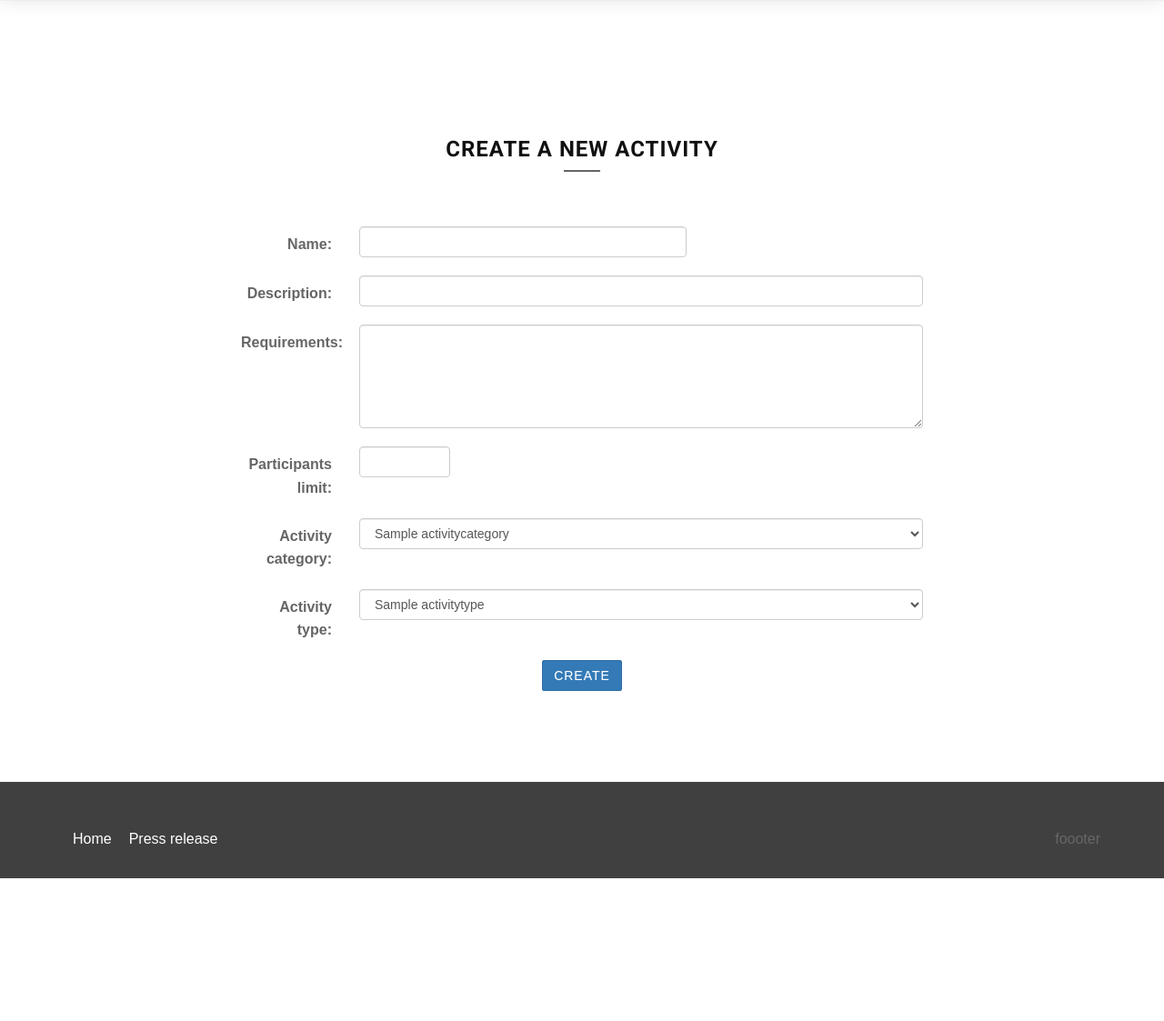
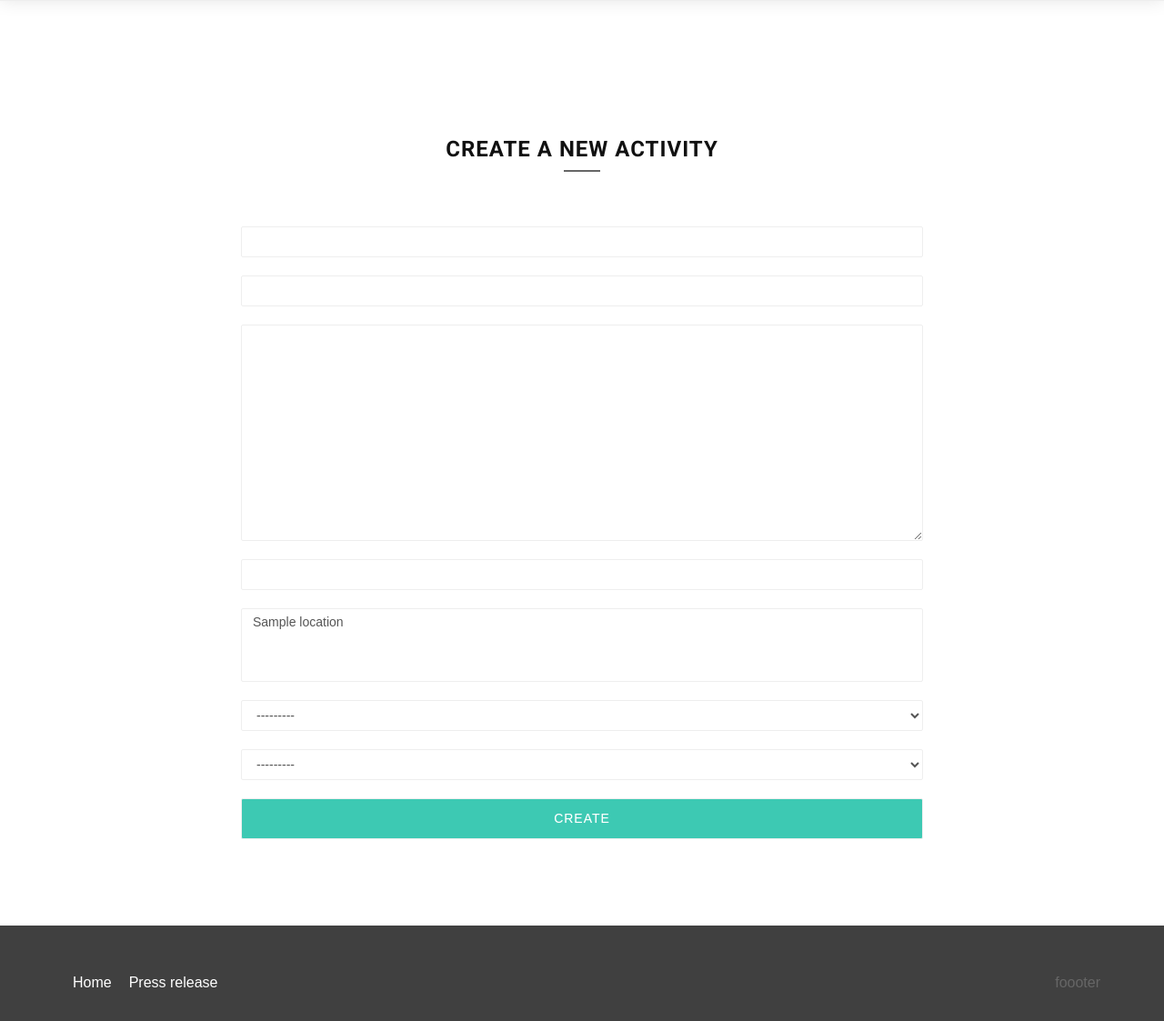
Before and after one commit to gisthere/Activities, a Django app: page /activity/create/ in a window 1280 px wide. Shown: the part 56-1179 px from the top of the page at 91% size. Before the commit the page ends 1022 px from the top, so only its background shows below. Run offline with Django 3.2, Linux system fonts and the light colour scheme; a user stored in the database is signed in; tables that the repository leaves empty hold one stand-in row (values such as "Sample post"); some libraries are stand-ins or nearby versions; some web fonts are replaced.

Commit message:
Implementation of "Activity detail page":    - moved 'index.html' because it was global, but now it refers to activity only    - "create.html" creating new activity    - "detail.html" page for activity detailed information    - 'base.htm' unnecessary file, just leave it for now    - "forms.py" created form for activity app    - "model.py" ManyToMany corrected for activity location, and switched to Auth.User    - "urls.py" integrated new mapping for detailed page    - views.py created function for detailed page and reimplemented the activity create method    - "navigation.html" corrected the new mapping for activity creation

```diff
--- /dev/null
+++ b/Activities/activity/forms.py
@@ -0,0 +1,25 @@
+from django import forms
+from django.core.exceptions import ValidationError
+from activity.models import Activity
+
+
+class ActivityForm(forms.ModelForm):
+    title = 'Create a new activity'
+
+    class Meta:
+        model = Activity
+        fields = ['name', 'description', 'requirements', 'participants_limit', 'locations',
+                  'activity_category', 'activity_type']
+        error_messages = {'required': 'This field is required'}
+
+    def clean(self):
+        if self.cleaned_data.get('participants_limit') <= 0:
+            raise ValidationError("At least one participant is required.")
+        return self.cleaned_data
+
+    def __init__(self, *args, **kwargs):
+        super(ActivityForm, self).__init__(*args, **kwargs)
+        for field in iter(self.fields):
+            self.fields[field].widget.attrs.update({
+                'class': 'form-control'
+            })
--- a/Activities/activity/models.py
+++ b/Activities/activity/models.py
@@ -1,6 +1,6 @@
 from django.db import models
 from locations.models import Location
-from authentication.models import User
+from django.contrib.auth.models import User
 
 
 # Create your models here.
@@ -54,6 +54,8 @@ class Activity(models.Model):
 
 
 class ActivityLocation(models.Model):
+    class Meta:
+        auto_created = True
     location = models.ForeignKey(Location, on_delete=models.CASCADE)
     activity = models.ForeignKey(Activity, on_delete=models.CASCADE)
     index = models.PositiveSmallIntegerField()
--- a/Activities/activity/templates/activity/base.html
+++ b/Activities/activity/templates/activity/base.html
@@ -9,7 +9,7 @@
         {% block sidebar %}
         <ul>
             <li><a href="{% url 'activity:index' %}">Activities</a></li>
-            <li><a href="{% url 'activity:create_activity' %}">Create Activity</a></li>
+            <li><a href="{% url 'activity:activity_create' %}">Create Activity</a></li>
         </ul>
         {% endblock %}
     </div>
--- a/Activities/activity/templates/activity/create.html
+++ b/Activities/activity/templates/activity/create.html
@@ -1,76 +1,54 @@
-{% extends "base.html" %}
-
-{% block title %}Create Activity{% endblock %}
+{% extends 'base.html' %}
 
 {% block content %}
+
+
     <section class="home-section nopadd-bot color-dark text-center">
+
         <div class="container marginbot-50">
             <div class="row">
                 <div class="col-lg-8 col-lg-offset-2">
                     <div class="animatedParent">
                         <div class="section-heading text-center">
-                            <h2 class="h-bold animated bounceInDown">Create a new Activity</h2>
+                            <h2 class="h-bold animated bounceInDown">{{ activity_form.title }}</h2>
                             <div class="divider-header"></div>
                         </div>
                     </div>
                 </div>
             </div>
         </div>
+
         <div class="container">
             <div class="row marginbot-80">
                 <div class="col-md-8 col-md-offset-2">
-                    <form class="form-horizontal" action="{% url 'activity:add_activity' %}" method="post" novalidate>
+                    <form class="input-form" action="" method="POST">
                         {% csrf_token %}
-                    <div class="form-group">
-                        <label for="id_name" class="col-sm-2 control-label">Name:</label>
-                        <div class="col-sm-6">
-                            <input id="id_name" class="form-control" maxlength="30" name="name" type="text" required="">
+                        <div class="row">
+                            <div class="col-md-12">
+                                {% if activity_form.message %}
+                                    <p class="error-list">{{ activity_form.message }}</p>
+                                {% endif %}
+                                {% for field in activity_form %}
+                                    <div class="form-group">
+                                        {{ field }}
+                                        {% if field.errors %}
+                                            <li class="error-list">
+                                                {% for error in field.errors %}
+                                                    <ul>{{ error }}</ul>
+                                                {% endfor %}
+                                            </li>
+                                        {% endif %}
+                                    </div>
+                                {% endfor %}
+                            </div>
                         </div>
-                    </div>
-                    <div class="form-group">
-                        <label for="id_description" class="col-sm-2 control-label">Description:</label>
-                        <div class="col-sm-10">
-                            <input id="id_description" class="form-control" maxlength="30" name="description" type="text">
-                        </div>
-                    </div>
-                    <div class="form-group">
-                        <label for="id_requirements" class="col-sm-2 control-label">Requirements:</label>
-                        <div class="col-sm-10">
-                            <textarea id="id_requirements" class="form-control" name="requirements" rows="5" required=""></textarea>
-                        </div>
-                    </div>
-                    <div class="form-group">
-                        <label for="id_participants_limit" class="col-sm-2 control-label">Participants limit:</label>
-                        <div class="col-sm-2">
-                            <input id="id_participants_limit" class="form-control" name="participants_limit" type="text" required="">
-                        </div>
-                    </div>
-                    <div class="form-group">
-                        <label for="id_activity_category" class="col-sm-2 control-label">Activity category:</label>
-                        <div class="col-sm-10">
-                            <select id="id_activity_category" class="form-control" name="activity_category" required="">
-                                {% for category in activity_categories %}
-                                    <option value="{{ category.id }}" >{{ category.name }}</option>
-                                {% endfor %}
-                            </select>
-                        </div>
-                    </div>
-                    <div class="form-group">
-                        <label for="id_activity_type" class="col-sm-2 control-label">Activity type:</label>
-                        <div class="col-sm-10">
-                            <select id="id_activity_type" class="form-control" name="activity_type" required="">
-                                {% for type in activity_types %}
-                                    <option value="{{ type.id }}" >{{ type.name }}</option>
-                                {% endfor %}
-                            </select>
-                        </div>
-                    </div>
-                    <div class="form-group">
-                        <button type="submit" class="btn btn-primary">Create</button>
-                    </div>
+                        <input type="submit" value="Create" class="btn btn-skin btn-lg btn-block"/>
                     </form>
+
                 </div>
             </div>
         </div>
+
     </section>
+
 {% endblock %}
--- a/Activities/activity/urls.py
+++ b/Activities/activity/urls.py
@@ -5,6 +5,8 @@ from . import views
 app_name = 'activity'
 urlpatterns = [
     url(r'^$', views.index, name='index'),
-    url(r'activity/create/', views.create, name='create_activity'),
-    url(r'activity/add/', views.add, name='add_activity')
+    url(r'^activity/create/$', views.create, name='activity_create'),
+    url(r'^activity/(?P<activity_id>\d+)/$', views.detail, name='activity_detail'),
+    url(r'^activity/(?P<pk>\d+)/edit$', views.detail, name='activity_edit'),
+    url(r'^activity/(?P<pk>\d+)/delete$', views.detail, name='activity_delete')
 ]
--- a/Activities/activity/views.py
+++ b/Activities/activity/views.py
@@ -1,19 +1,17 @@
-from django.contrib.auth.decorators import login_required
 from django.shortcuts import render
-
-from django.template import loader
-from django.http import HttpResponse, HttpResponseRedirect
-from .models import Activity, ActivityType, ActivityCategory, User
+from django.http import Http404
+from django.http import HttpResponseRedirect
+from django.urls import reverse
+from .models import Activity, ActivityType, ActivityCategory, ActivityLocation
+from .forms import ActivityForm
 
 
 # Create your views here.
 def index(request):
-    types = ActivityType.objects.order_by('id')[:10]
-    categories = ActivityCategory.objects.order_by('id')[:10]
-    template = loader.get_template('index.html')
+    types = ActivityType.objects.order_by('name')[:10]
+    categories = ActivityCategory.objects.order_by('name')[:10]
     if 'activity_type' in request.GET and request.GET['activity_type'].strip():
         query = request.GET['activity_type']
-
         activities = Activity.objects.filter(activity_type=query)
     else:
         activities = Activity.objects.all()
@@ -22,32 +20,35 @@ def index(request):
         'types': types,
         'categories': categories
     }
-    return HttpResponse(template.render(context, request))
+    return render(request, 'activity/index.html', context)
 
 
 def create(request):
-    activity_categories = ActivityCategory.objects.all()
-    activity_types = ActivityType.objects.all()
-    context = {
-        'activity_categories': activity_categories,
-        'activity_types': activity_types,
-    }
-    return render(request, 'activity/create.html', context)
+    if request.user.is_authenticated():
+        if request.method == 'GET':
+            form = ActivityForm()
+        else:
+            form = ActivityForm(request.POST)
+            if form.is_valid():
+                activity = form.save(commit=False)
+                activity.organizer = request.user
+                activity.save()
+                return HttpResponseRedirect(reverse('activity:activity_detail', kwargs={'activity_id': activity.id}))
+        return render(request, 'activity/create.html', {'activity_form': form})
+    else:
+        return HttpResponseRedirect('login/')
+    # activity_categories = ActivityCategory.objects.all()
+    # activity_types = ActivityType.objects.all()
+    # context = {
+    #     'activity_categories': activity_categories,
+    #     'activity_types': activity_types,
+    # }
+    # return render(request, 'activity/create.html', context)
 
 
-def add(request):
-    if request.method == 'POST':
-        name = request.POST['name']
-        description = request.POST['description']
-        requirements = request.POST['requirements']
-        participants_limit = request.POST['participants_limit']
-        activity_category_id = request.POST['activity_category']
-        activity_type_id = request.POST['activity_type']
-        activity = Activity(name=name, description=description, status='SC', requirements=requirements,
-                            participants_limit=participants_limit,
-                            activity_category=ActivityCategory.objects.get(pk=activity_category_id),
-                            activity_type=ActivityType.objects.get(pk=activity_type_id),
-                            organizer=User.objects.get(pk=request.user.id))
-        activity.save()
-    # temp solution, should show my activities
-    return HttpResponseRedirect('/')
+def detail(request, activity_id):
+    try:
+        activity = Activity.objects.get(pk=activity_id)
+    except Activity.DoesNotExist:
+        raise Http404("The activity your are looking for doesn't exist.")
+    return render(request, 'activity/detail.html', {'activity': activity})
--- a/Activities/templates/navigation.html
+++ b/Activities/templates/navigation.html
@@ -4,8 +4,7 @@
 <div class="collapse navbar-collapse" id="menu">
     <ul class="nav navbar-nav navbar-right">
             {% if user.is_authenticated %}
-                    <li><a href="{% url 'activity:create_activity' %}">Create</a></li>
-                    <!--<li><a href="{% url 'activity:add_activity' %}">Add</a></li>-->
+                    <li><a href="{% url 'activity:activity_create' %}">Create</a></li>
                     <li><a href="{% url 'auth:logout' %}">Logout</a></li>
             {% else %}
                     <li><a href="{% url 'auth:login' %}">Login</a></li>
```
Also changed, not shown: Activities/activity/templates/activity/detail.html (added, +73 -0 lines), Activities/activity/templates/activity/index.html (+83 -8 lines), Activities/activity/templates/index.html (deleted, +0 -87 lines).
